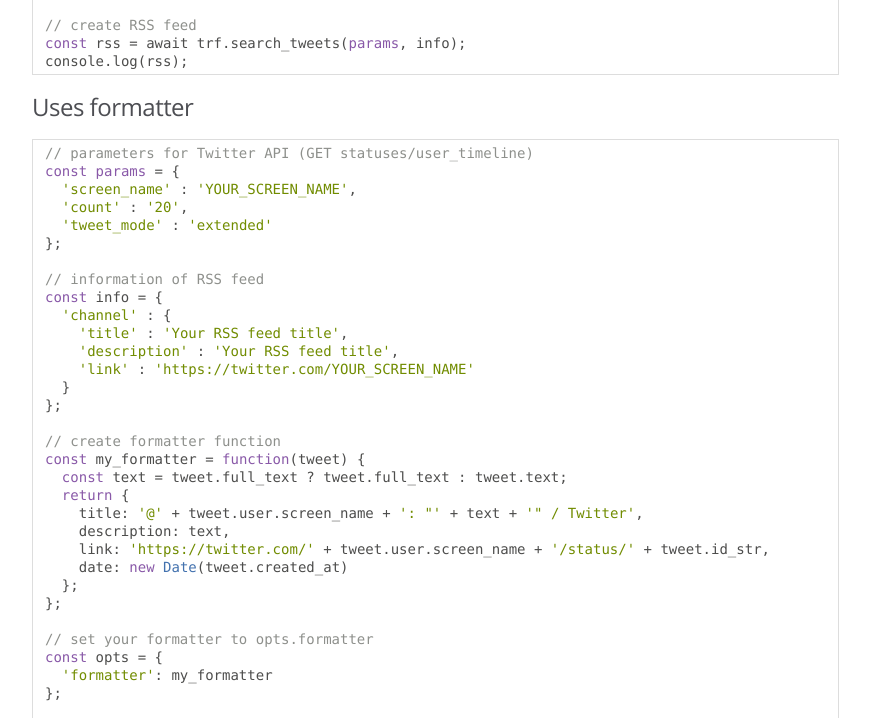
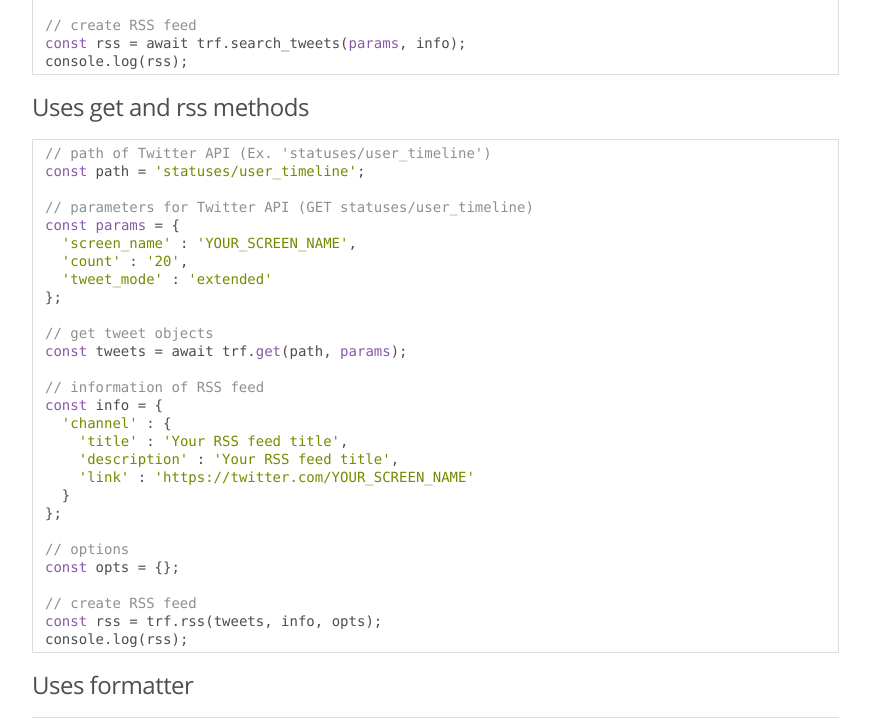
Before and after one commit to niwasawa/twitter-feed-nodejs, a website: page docs/index.html in a window 1280 px wide. Shown: the part 2339-3057 px from the top of the page, without its empty margins (0-870 px from the left). Drawn offline with Linux system fonts and the light colour scheme.

Commit message:
Modify docs for version 1.4.0

```diff
--- a/docs/index.html
+++ b/docs/index.html
@@ -133,6 +133,36 @@ const info = {
 const rss = await trf.search_tweets(params, info);
 console.log(rss);
 </code></pre>
+<h3>Uses get and rss methods</h3>
+<pre class="prettyprint source lang-node.js"><code>// path of Twitter API (Ex. 'statuses/user_timeline')
+const path = 'statuses/user_timeline';
+
+// parameters for Twitter API (GET statuses/user_timeline)
+const params = {
+  'screen_name' : 'YOUR_SCREEN_NAME',
+  'count' : '20',
+  'tweet_mode' : 'extended'
+};
+
+// get tweet objects
+const tweets = await trf.get(path, params);
+
+// information of RSS feed
+const info = {
+  'channel' : {
+    'title' : 'Your RSS feed title',
+    'description' : 'Your RSS feed title',
+    'link' : 'https://twitter.com/YOUR_SCREEN_NAME'
+  }
+};
+
+// options
+const opts = {};
+
+// create RSS feed
+const rss = trf.rss(tweets, info, opts);
+console.log(rss);
+</code></pre>
 <h3>Uses formatter</h3>
 <pre class="prettyprint source lang-node.js"><code>// parameters for Twitter API (GET statuses/user_timeline)
 const params = {
@@ -247,7 +277,7 @@ $ git push origin tags/vX.X.X
 <br class="clear">
 
 <footer>
-    Documentation generated by <a href="https://github.com/jsdoc/jsdoc">JSDoc 3.6.2</a> on Tue Jun 11 2019 06:56:58 GMT+0900 (GMT+09:00)
+    Documentation generated by <a href="https://github.com/jsdoc/jsdoc">JSDoc 3.6.2</a> on Tue Jun 11 2019 07:10:02 GMT+0900 (GMT+09:00)
 </footer>
 
 <script> prettyPrint(); </script>
```
Also changed, not shown: docs/TwitterRSSFeed.html (+1 -1 lines), docs/global.html (+1 -1 lines), docs/index.js.html (+1 -1 lines).
